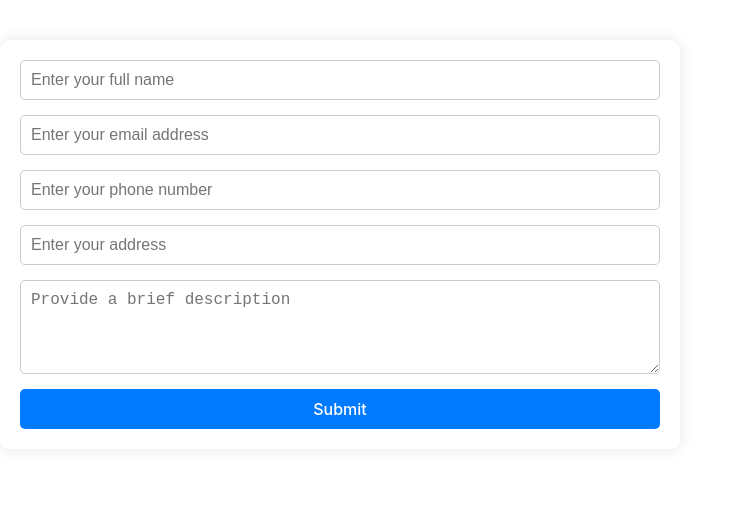
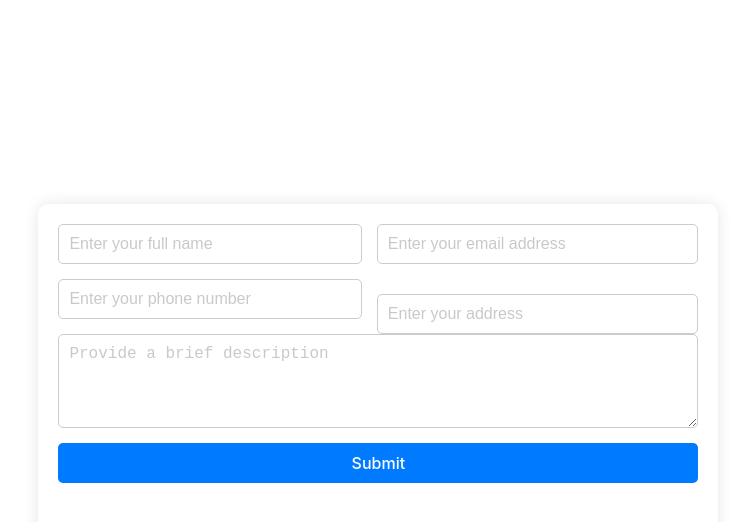
Before and after one commit to DonShanilka/Talalla-Blue-Beach-Villa, a React (Vite) app: page /booking in a window 1280 px wide. Shown: the part 3316-3838 px from the top of the page, without its empty margins (0-741 px from the left). Built offline with nearby package versions, Linux system fonts and the light colour scheme; a web font is replaced by a local one.

Commit message:
update contact page css

```diff
--- a/src/pages/contact/contact.css
+++ b/src/pages/contact/contact.css
@@ -8,6 +8,7 @@
 }
 
 .form-container {
+    position: absolute;
     background-color: white;
     padding: 20px;
     border-radius: 10px;
@@ -15,6 +16,8 @@
     width: 50%;
     height: 70%;
     height: 40%;
+    left: 3%;
+    bottom: 15%;
 }
 
 h2 {
@@ -44,6 +47,31 @@ textarea {
     color: #000000;
 }
 
+::placeholder {
+    color: #c9c9c9;
+}
+
+.name-input {
+    width: 44%;
+}
+
+.email-input {
+    position: absolute;
+    right: 3%;
+    width: 44%;
+}
+
+.phone-input {
+    width: 44%;
+}
+
+.address-input {
+    position: absolute;
+    right: 3%;
+    width: 44%;
+    top: 25%;
+}
+
 input:focus,
 textarea:focus {
     outline: none;
```
